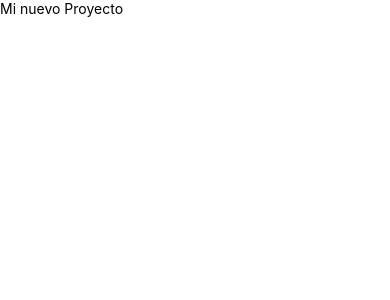
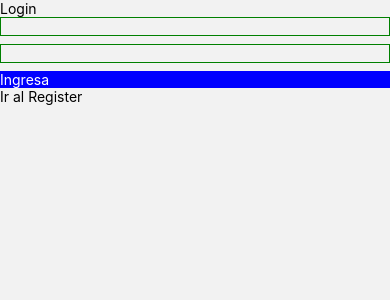
Before and after one commit to Tiaraarredondo/proyecto-integrador, a React Native app in the folder my-rn-project/: screen /Login in a window 390 px wide. Shown: the top 300 px of the page. Built offline with nearby package versions, Linux system fonts and the light colour scheme; no server answers.

Commit message:
login y remember me

```diff
--- a/my-rn-project/App.js
+++ b/my-rn-project/App.js
@@ -1,10 +1,12 @@
 import { StatusBar } from 'expo-status-bar';
 import { StyleSheet, Text, View } from 'react-native';
-
+import Home from './src/Screens/Home';
+import { NavigationContainer } from '@react-navigation/native';
+import StackNavigation from './src/navigation/StackNavigation';
 export default function App() {
   return (
-    <View >
-      <Text>Mi nuevo Proyecto </Text>
-    </View>
+    <NavigationContainer>
+      <StackNavigation />
+    </NavigationContainer>
   );
 }
--- /dev/null
+++ b/my-rn-project/src/Screens/Home.js
@@ -0,0 +1,10 @@
+import { View, Text , FlatList} from 'react-native'
+import React from 'react'
+
+export default function Home() {
+    return (
+        <View>
+            <Text>Home</Text>
+        </View>
+    )
+}
--- /dev/null
+++ b/my-rn-project/src/Screens/Login.js
@@ -0,0 +1,88 @@
+import { Text, View, StyleSheet, TextInput, TouchableOpacity } from 'react-native'
+import React, { Component } from 'react'
+import { auth } from '../firebase/config'
+
+export default class Login extends Component {
+    constructor(props){
+        super(props)
+        this.state = {
+            email: '',
+            password: '',
+            error : false,
+        }
+    }
+//ESTO ES LO DE REMEMBERME
+    componentDidMount(){
+            auth.onAuthStateChanged((user) =>{
+                if(user){
+                    console.log('user en Register', user)
+                    this.props.navigation.navigate('Tab')
+                }
+            })
+        }
+
+
+    irAlRegistro(){
+        this.props.navigation.navigate('Register')
+    }
+
+
+    loguearUsuario(email, password){
+        auth.signInWithEmailAndPassword(email, password)
+        .then((user)=> this.props.navigation.navigate('Tab'))
+        .catch((err)=> this.setState({email : '', password : '', error : true}))
+    }
+
+
+    render() {
+        return (
+        <View>
+            <Text>Login</Text>
+            <TextInput
+                keyboardType='email'
+                value={this.state.email}
+                onChangeText={(text) => this.setState({email: text, error: false })}
+                style={styles.input}
+            />
+            <TextInput
+                keyboardType='default'
+                value={this.state.password}
+                onChangeText={(text) => this.setState({password: text, error: false })}
+                style={styles.input}
+                secureTextEntry={true}
+            />
+            <TouchableOpacity
+                style={styles.btn}
+                onPress={()=> this.loguearUsuario(this.state.email, this.state.password)}
+            >
+                <Text style={styles.btnTxt}>Ingresa</Text>
+            </TouchableOpacity>
+            {
+                            this.state.error ? <Text>Credenciales invalidas</Text> : null
+                        }
+
+
+            <TouchableOpacity onPress={()=> this.irAlRegistro()}>
+                            <Text>Ir al Register</Text>
+                        </TouchableOpacity>
+
+
+        </View>
+        )
+    }
+}
+
+
+const styles = StyleSheet.create({
+    input:{
+        borderWidth:1,
+        borderColor:'green',
+        marginBottom: 8
+    },
+    btn:{
+        backgroundColor: 'blue'
+    },
+    btnTxt:{
+        color:'white'
+    }
+})
--- a/my-rn-project/src/navigation/StackNavigation.js
+++ b/my-rn-project/src/navigation/StackNavigation.js
@@ -1,11 +1,16 @@
 import React from "react";
 import { createNativeStackNavigator } from "@react-navigation/native-stack";
 import Register from "../screens/Register";
+import Login from "../Screens/Login";
+
 const Stack = createNativeStackNavigator();
 
 function StackNavigation() {
     return(
         <Stack.Navigator>
+            <Stack.Screen name="Login" component={Login} options={
+                { headerShown: false}
+            } />
             <Stack.Screen name="Register" component={Register} options={
                 { headerShown: false}
             } />
```
Also changed, not shown: my-rn-project/package.json (+7 -2 lines), my-rn-project/src/navigation/BottomTabs.js (added, +17 -0 lines), 1 other file (tests, documents, lock files or other folders).
